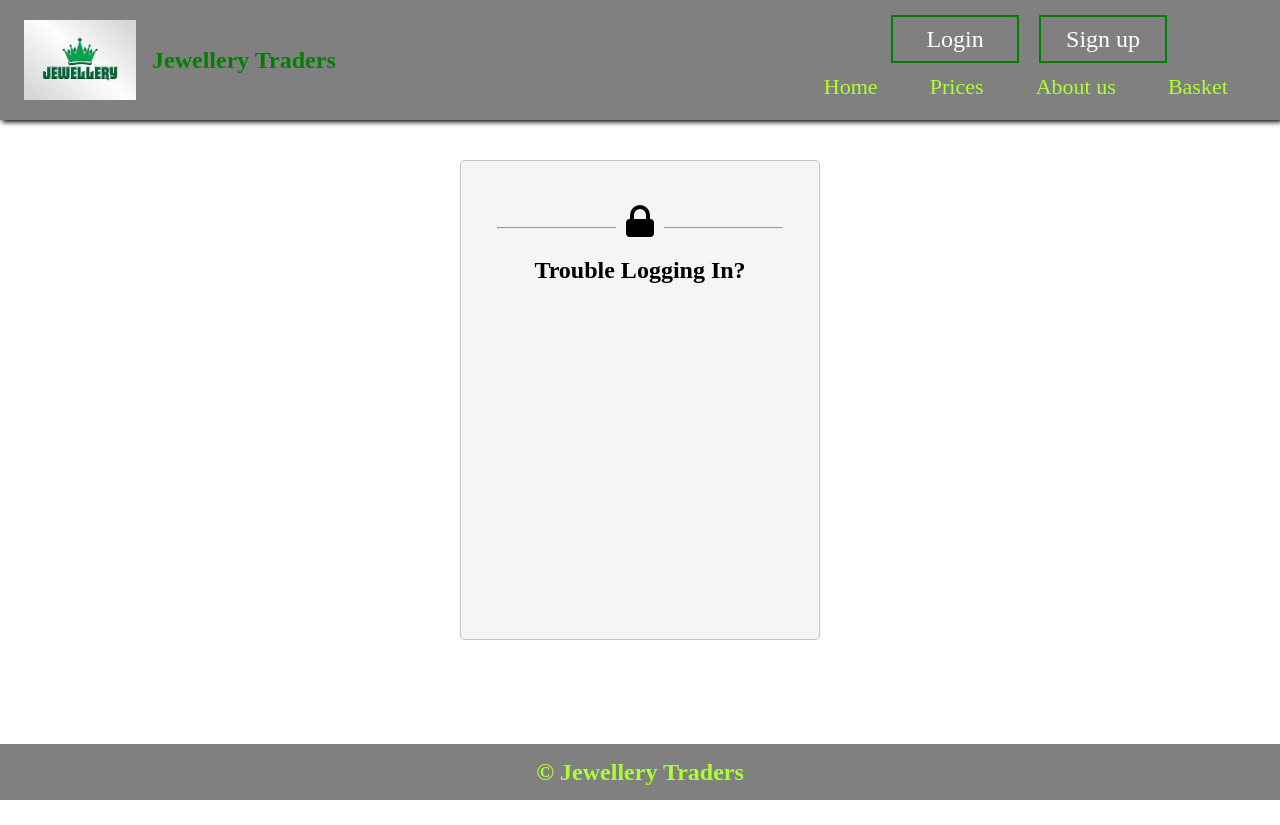
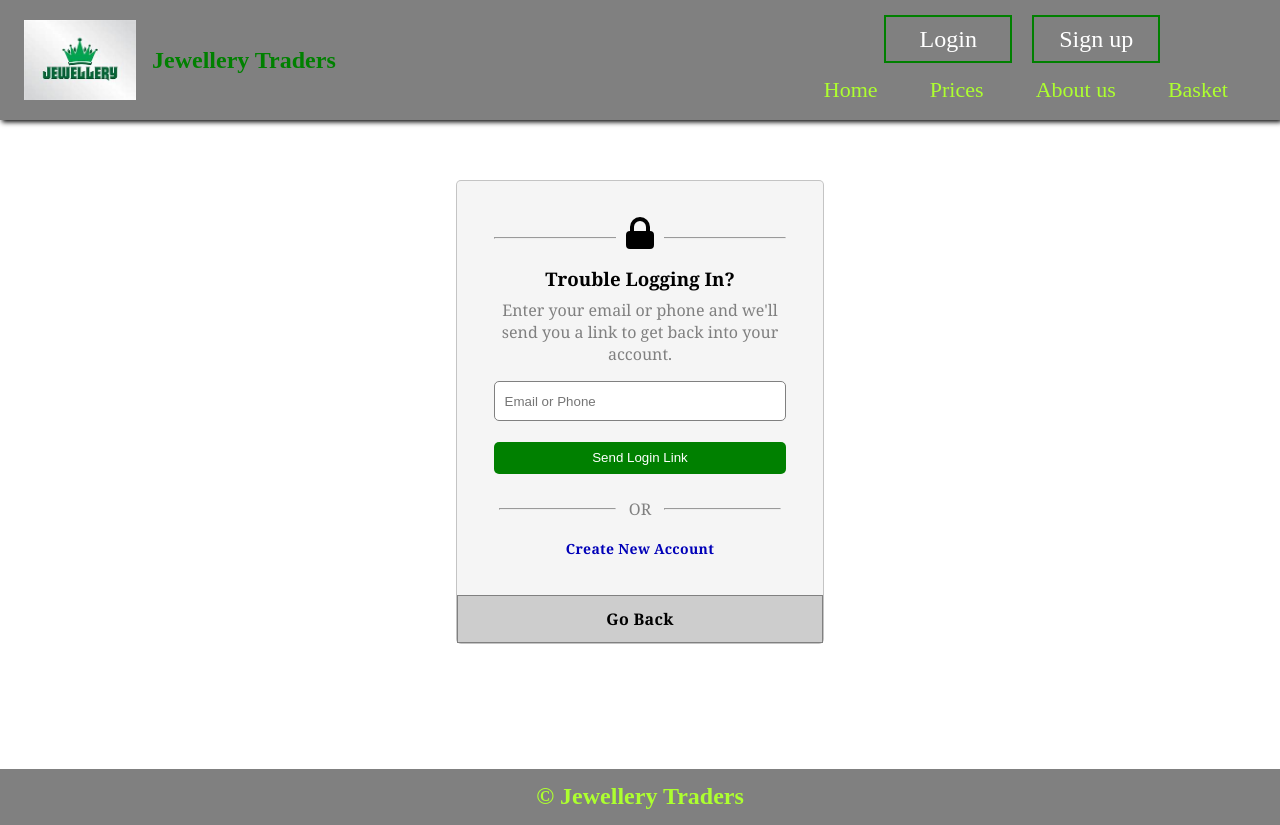
Before and after one commit to ArdonitSaliji/jewerelly-store, a React (Create React App) app: page /reset-password in a window 1280 px wide. Before the commit the page ends 800 px from the top, so only its background shows below. Built offline with nearby package versions, Linux system fonts and the light colour scheme.

Commit message:
forgot pass page

```diff
--- a/src/App.js
+++ b/src/App.js
@@ -6,19 +6,31 @@ import './components/Login/Login.css'
 import Login from './components/Login/Login.jsx'
 import Signup from './components/Signup/Signup.jsx'
 import Forgot from './components/Forgot/Forgot.jsx'
+import { BrowserRouter, Routes, Route } from 'react-router-dom'
+
 function App() {
-  const [mainState, setMainState] = React.useState(<Forgot />)
+  // const [mainState, setMainState] = React.useState(<Main />)
   const [login, setLogin] = React.useState(false)
   const [signup, setSignup] = React.useState(false)
 
   return (
-    <div className='cont'>
-      <Navbar setLogin={setLogin} setSignup={setSignup} />
-      {mainState}
-      <Login login={login} setLogin={setLogin} setSignup={setSignup} />
-      <Signup setLogin={setLogin} signup={signup} setSignup={setSignup} />
-      <Footer />
-    </div>
+    <BrowserRouter>
+      <div>
+        <Navbar setLogin={setLogin} setSignup={setSignup} />
+
+        <Routes>
+          <Route path='/' element={<Main />} />
+          <Route
+            path='/reset-password'
+            element={<Forgot setSignup={setSignup} setLogin={setLogin} />}
+          />
+        </Routes>
+
+        <Login login={login} setLogin={setLogin} setSignup={setSignup} />
+        <Signup setLogin={setLogin} signup={signup} setSignup={setSignup} />
+        <Footer />
+      </div>
+    </BrowserRouter>
   )
 }
 
--- a/src/components/Footer/Footer.css
+++ b/src/components/Footer/Footer.css
@@ -1,6 +1,4 @@
 .footer {
-  position: absolute;
-  bottom: 0;
   display: flex;
   justify-content: center;
   align-items: center;
--- a/src/components/Forgot/Forgot.css
+++ b/src/components/Forgot/Forgot.css
@@ -1,27 +1,26 @@
 .forgot-container {
-  position: absolute;
-  left: 50%;
-  top: 50%;
-  transform: translate(-50%, -50%);
+  height: 81.1vh;
+  font-family: Cambria, Cochin, Georgia, Times, 'Times New Roman', serif;
   display: flex;
   justify-content: center;
   align-items: center;
 }
 .forgot {
+  margin-bottom: 4rem;
   display: flex;
   position: relative;
   align-items: center;
   flex-direction: column;
-  height: 30rem;
+  height: 29rem;
   border-radius: 5px;
-  width: 22.5rem;
+  width: 23rem;
   background-color: whitesmoke;
   border: 1px solid black;
   border-color: rgba(0, 0, 0, 0.2);
 }
-.forgot hr {
+.forgot-lock-hr {
   position: absolute;
-  margin-top: 4.1rem;
+  margin-top: 3.5rem;
   width: 80%;
 }
 .forgot-lock {
@@ -29,9 +28,71 @@
   z-index: 5;
   width: 3rem;
   background-color: whitesmoke;
-  margin-top: 2.5rem;
+  margin-top: 2rem;
   font-size: 40px;
 }
-.forgot h2 {
+.forgot h3 {
+  margin-top: 0.8rem;
+}
+.forgot p {
+  text-align: center;
+  margin: 0 2rem;
+  margin-top: 0.5rem;
+  color: grey;
+}
+.forgot input {
   margin-top: 1rem;
+  height: 2.5rem;
+  text-indent: 10px;
+  border: 0.5px solid grey;
+  border-radius: 5px;
+  width: 80%;
 }
+.forgot button {
+  cursor: pointer;
+  background-color: green;
+  color: white;
+  border: none;
+  border-radius: 5px;
+  margin-top: 1.3rem;
+  height: 2rem;
+  width: 80%;
+}
+.forgot span {
+  margin-top: 0.5rem;
+  display: flex;
+  justify-content: center;
+  align-items: center;
+}
+.forgot-or-hr {
+  margin-top: 1rem;
+  width: 7.3rem;
+}
+.forgot-or-p {
+  width: 2rem;
+  margin: 1rem 0.5rem 0 !important;
+}
+.forgot a {
+  margin-top: 1.2rem;
+  color: rgb(0, 0, 184);
+  font-weight: 800;
+  font-size: 14px;
+  letter-spacing: 0.3px;
+  cursor: pointer;
+}
+
+.forgot-back {
+  border: 0.5px solid grey;
+  outline: hidden;
+
+  font-size: 16px !important;
+  height: 3rem;
+  width: 100%;
+  display: flex;
+  justify-content: center;
+  align-items: center;
+  color: black !important;
+  position: absolute;
+  bottom: 0 !important;
+  background-color: rgb(205, 205, 205);
+}
--- a/src/components/Forgot/Forgot.jsx
+++ b/src/components/Forgot/Forgot.jsx
@@ -1,13 +1,27 @@
+/* eslint-disable jsx-a11y/anchor-is-valid */
 import React from 'react'
 import './Forgot.css'
 import { HiLockClosed } from 'react-icons/hi'
-const Forgot = () => {
+import { Link } from 'react-router-dom'
+
+const Forgot = ({ setSignup }) => {
   return (
     <div className='forgot-container'>
       <form className='forgot'>
-        <hr />
+        <hr className='forgot-lock-hr' />
         <HiLockClosed className='forgot-lock' />
-        <h2>Trouble Logging In?</h2>
+        <h3>Trouble Logging In?</h3>
+        <p>Enter your email or phone and we'll send you a link to get back into your account.</p>
+        <input type='text' placeholder='Email or Phone' required />
+        <button>Send Login Link</button>
+        <span>
+          <hr className='forgot-or-hr' /> <p className='forgot-or-p'>OR</p>
+          <hr className='forgot-or-hr' />
+        </span>
+        <a onClick={() => setTimeout(() => setSignup(true), 200)}>Create New Account</a>
+        <Link to={'/'} className='forgot-back'>
+          Go Back
+        </Link>
       </form>
     </div>
   )
--- a/src/components/Login/Login.css
+++ b/src/components/Login/Login.css
@@ -70,8 +70,7 @@
   border-radius: 10px;
   width: 80%;
 }
-/* .login-btn:active {
-} */
+
 .login span {
   margin: 2rem 0 0 0;
   width: 100%;
--- a/src/components/Login/Login.jsx
+++ b/src/components/Login/Login.jsx
@@ -2,6 +2,8 @@
 import React from 'react'
 import { AiOutlineClose } from 'react-icons/ai'
 import './Login.css'
+import { Link } from 'react-router-dom'
+
 const Login = ({ login, setLogin, setSignup }) => {
   return (
     <div className={login ? 'login-container active' : 'login-container'}>
@@ -9,7 +11,7 @@ const Login = ({ login, setLogin, setSignup }) => {
         <AiOutlineClose onClick={() => setLogin(false)} className='login-x' />
         <h1 className='login-title'>Login</h1>
         <div className='login-inputs'>
-          <input type='text' placeholder='Phone number, username or email ' required />
+          <input type='text' placeholder='Phone number or email' required />
           <input type='password' placeholder='Password' required />
         </div>
         <button className='login-btn'>Login</button>
@@ -26,7 +28,9 @@ const Login = ({ login, setLogin, setSignup }) => {
         >
           Create new account
         </button>
-        <a>Forgot password?</a>
+        <Link onClick={() => setLogin(false)} to={'/reset-password'}>
+          Forgot password?
+        </Link>
       </form>
     </div>
   )
--- a/src/components/Navbar/Navbar.css
+++ b/src/components/Navbar/Navbar.css
@@ -34,7 +34,7 @@
 .nav__items-btns {
   display: flex;
   justify-content: center;
-  margin-right: 10%;
+  margin-right: 13%;
 }
 .nav__items-btns a {
   cursor: pointer;
@@ -60,7 +60,7 @@
   flex-direction: row;
 }
 .nav__items ul li {
-  margin-top: 10px;
+  margin-top: 13px;
   margin-right: 1.7rem;
   text-align: center;
 }
--- a/src/components/Navbar/Navbar.jsx
+++ b/src/components/Navbar/Navbar.jsx
@@ -1,5 +1,6 @@
 /* eslint-disable jsx-a11y/anchor-is-valid */
 import React from 'react'
+import { Link } from 'react-router-dom'
 import './Navbar.css'
 const Navbar = ({ setLogin, setSignup }) => {
   return (
@@ -17,7 +18,7 @@ const Navbar = ({ setLogin, setSignup }) => {
 
         <ul>
           <li>
-            <a href=''>Home</a>
+            <Link to='/'>Home</Link>
           </li>
           <li>
             <a href=''>Prices</a>
--- a/src/components/Signup/Signup.css
+++ b/src/components/Signup/Signup.css
@@ -70,10 +70,9 @@
   border-radius: 10px;
   width: 80%;
 }
-/* .signup-btn:active {
-  } */
+
 .signup span {
-  margin-top: 1rem;
+  margin-top: 1.5rem;
   width: 100%;
   display: flex;
   justify-content: center;
@@ -81,7 +80,7 @@
 }
 .signup hr {
   border: 1px solid rgb(61, 61, 61);
-  width: 8rem;
+  width: 10rem;
   height: 1px;
   text-align: center;
 }
@@ -98,7 +97,7 @@
 }
 .signup-acc {
   font-size: 18px;
-  margin-right: 1.5rem;
+  margin-top: 0.4rem;
   height: 3rem;
   display: flex;
   flex-direction: row;
@@ -106,10 +105,11 @@
   align-items: center;
 }
 .signup-acc p {
-  margin: 0 5px 0 0;
+  margin: 0 8px 0 0;
   color: #000;
 }
 .signup-acc a {
+  color: blue;
+  cursor: pointer;
   width: 3rem;
-  margin: 0;
 }
--- a/src/components/Signup/Signup.jsx
+++ b/src/components/Signup/Signup.jsx
@@ -5,15 +5,15 @@ import './Signup.css'
 const Signup = ({ signup, setSignup, setLogin }) => {
   return (
     <div className={signup ? 'signup-container active' : 'signup-container'}>
-      <form className={signup ? 'login active' : 'login'}>
+      <form className={signup ? 'signup active' : 'signup'}>
         <AiOutlineClose onClick={() => setSignup(false)} className='signup-x' />
-        <h1 className='signup-title'>Signup</h1>
+        <h1 className='signup-title'>Sign up</h1>
         <div className='signup-inputs'>
-          <input type='text' placeholder='Mobile Number or Email' required />
+          <input type='text' placeholder='Phone Number or Email' required />
           <input type='password' placeholder='Full Name' required />
           <input type='password' placeholder='Password' required />
         </div>
-        <button className='signup-btn'>Signup</button>
+        <button className='signup-btn'>Sign up</button>
         <span>
           <hr /> <p>OR</p> <hr />
         </span>
```
Also changed, not shown: package.json (+6 -1 lines), src/index.html (deleted, +0 -96 lines), 1 other file (tests, documents, lock files or other folders).
